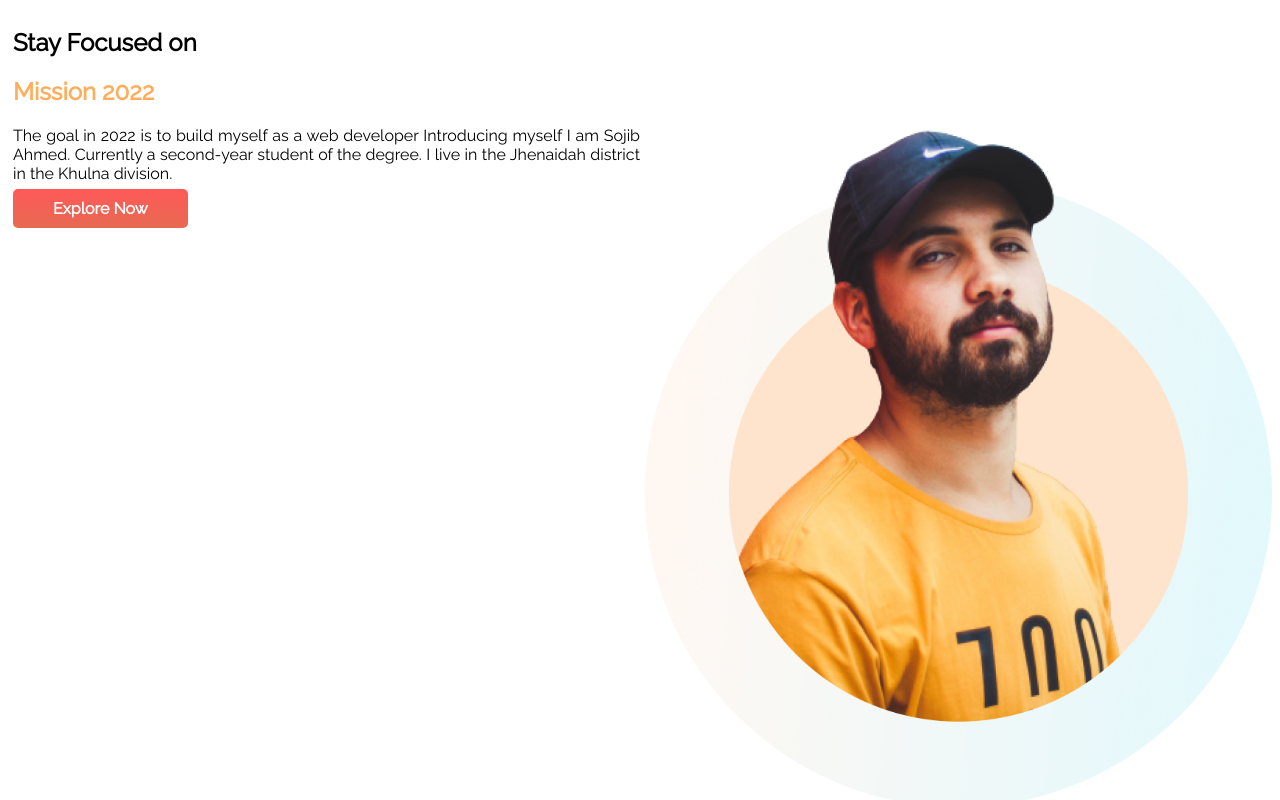
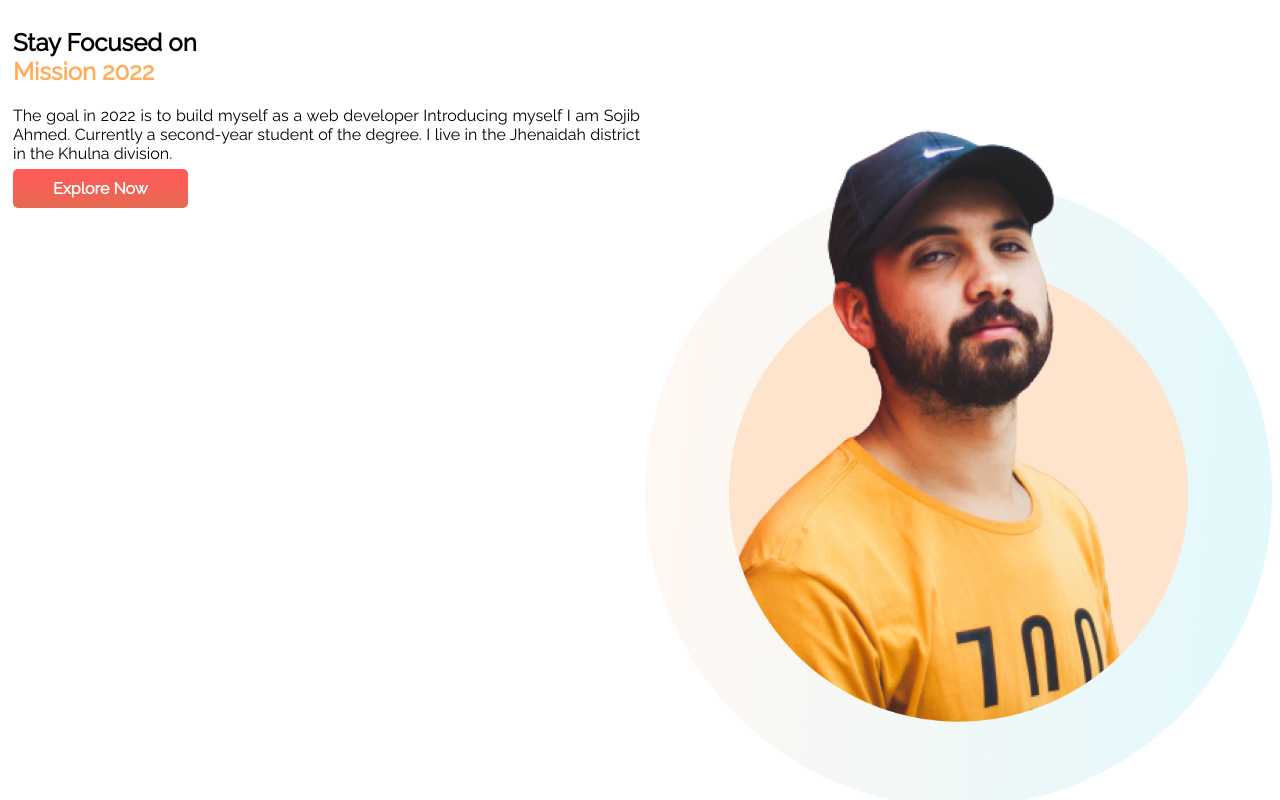
Before and after one commit to sojib-Ahmed/Assignment-1, a plain HTML site: page index.html in a window 1280 px wide. Shown: the top 800 px of the page. Drawn offline with Linux system fonts and the light colour scheme.

Commit message:
break time

```diff
--- a/index.html
+++ b/index.html
@@ -16,8 +16,8 @@
 <body>
     <section class="stay-focused flexible">
         <div class="half-width">
-            <h1>Stay Focused on</h1>
-            <h1><span class="mi-22">Mission 2022</span></h1>
+            <h1>Stay Focused on<br> <span class="mi-22">Mission 2022</span></h1>
+            <h1></h1>
             <p>The goal in 2022 is to build myself as a web developer
                 Introducing myself I am Sojib Ahmed. Currently a second-year student of the degree.
                 I live in the Jhenaidah district in the Khulna division.
--- a/style.css
+++ b/style.css
@@ -28,7 +28,6 @@ section{
 #text{text-align: center;}
 .equal{
     width: 30%;
-
     padding-left: 20px;
     padding-right: 20px;
 
```
